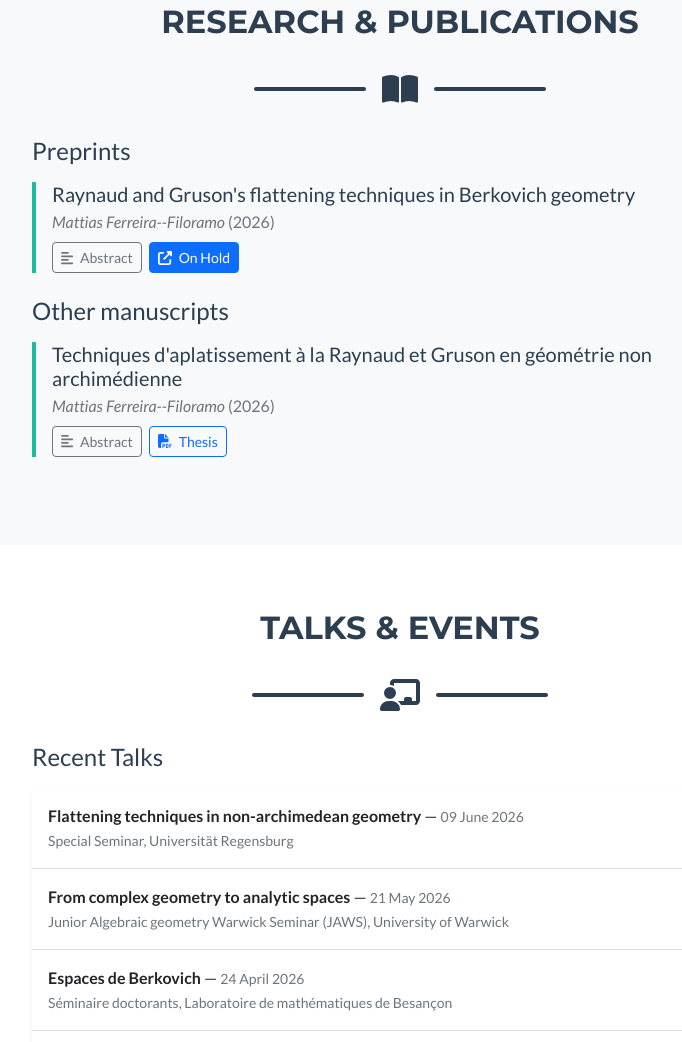
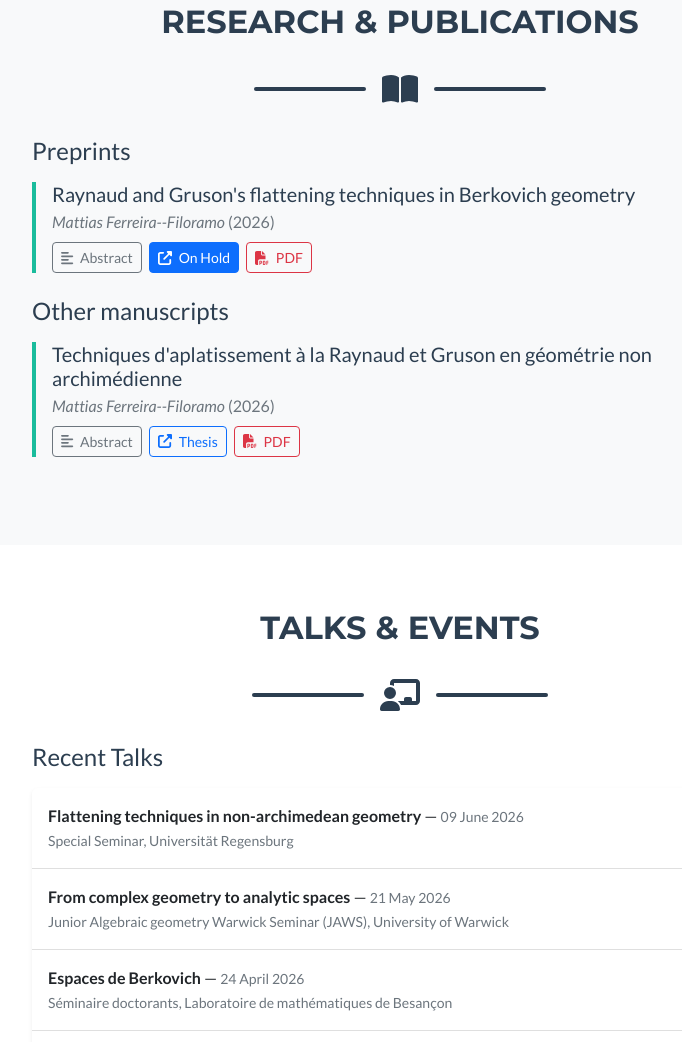
Before and after one commit to MichouAbitbol/MichouAbitbol.github.io, a plain HTML site: page index.html in a window 1280 px wide. Shown: the part 1118-2160 px from the top of the page, without its empty margins (240-922 px from the left). Drawn offline with nearby package versions, Linux system fonts and the light colour scheme.

Commit message:
Ajout de documents PDF

```diff
--- a/index.html
+++ b/index.html
@@ -198,6 +198,9 @@
                             <a href="https://arxiv.org/" target="_blank" class="btn btn-sm btn-primary ms-1">
                                 <i class="fas fa-external-link-alt me-1"></i> On Hold
                             </a>
+                            <a href="assets/articles/2026-10 - Flattening_techniques_in_non_archimedean_geometry.pdf" download class="btn btn-sm btn-outline-danger ms-1">
+                                <i class="fas fa-file-pdf me-1"></i> PDF
+                            </a>
                         </div>
                         <div class="collapse mt-2" id="abstract1">
                             <div class="card card-body bg-light text-muted small">
@@ -217,7 +220,10 @@
                                 <i class="fas fa-align-left me-1"></i> Abstract
                             </button>
                             <a href="https://theses.fr/s383671" target="_blank" class="btn btn-sm btn-outline-primary ms-1">
-                                <i class="fas fa-file-pdf me-1"></i> Thesis
+                                <i class="fas fa-external-link-alt me-1"></i> Thesis
+                            </a>
+                            <a href="assets/These/2026-09 - These.pdf" download class="btn btn-sm btn-outline-danger ms-1">
+                                <i class="fas fa-file-pdf me-1"></i> PDF
                             </a>
                         </div>
                         <div class="collapse mt-2" id="abstract2">
```
Also changed, not shown: 2 other files.
